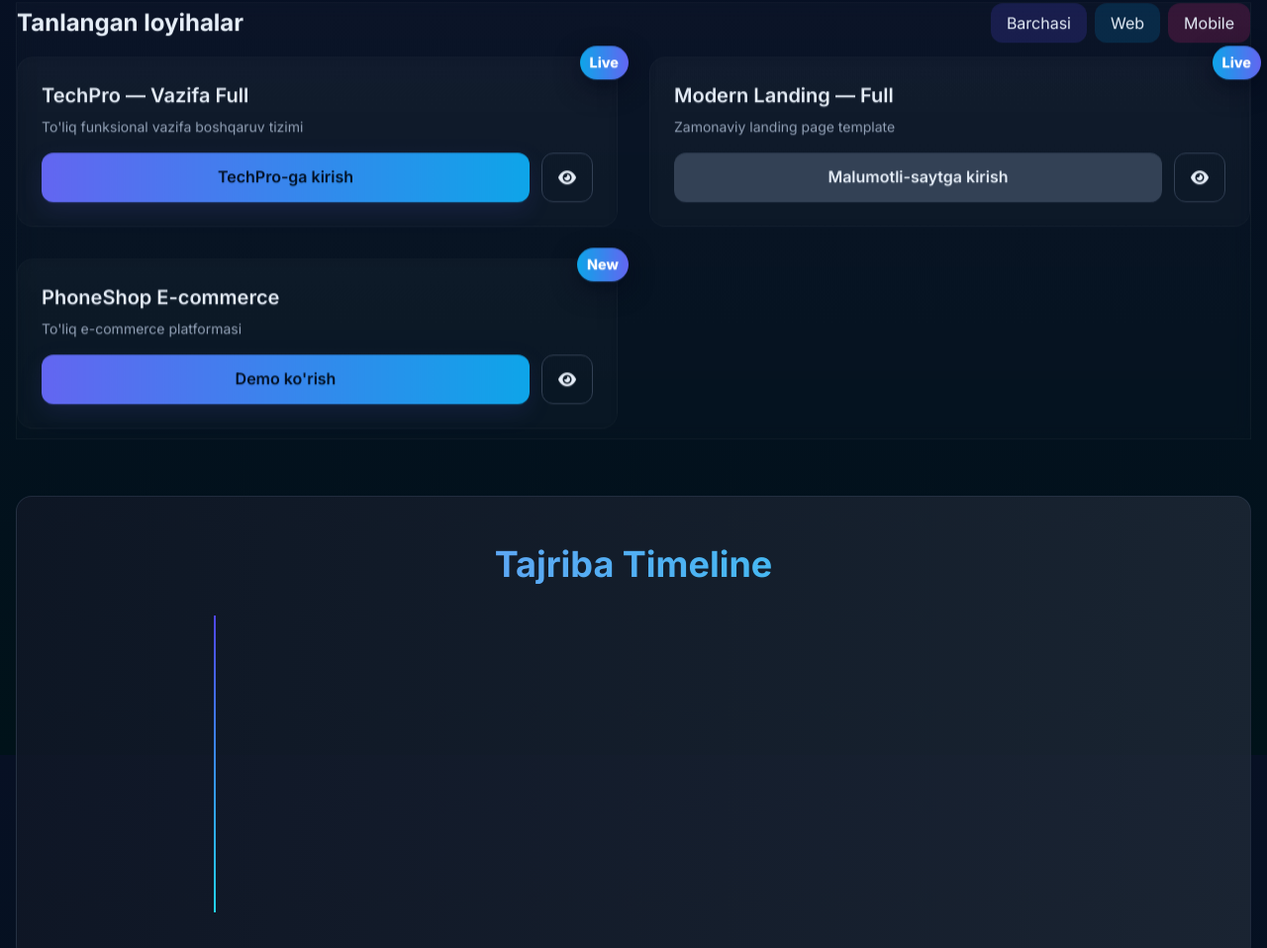
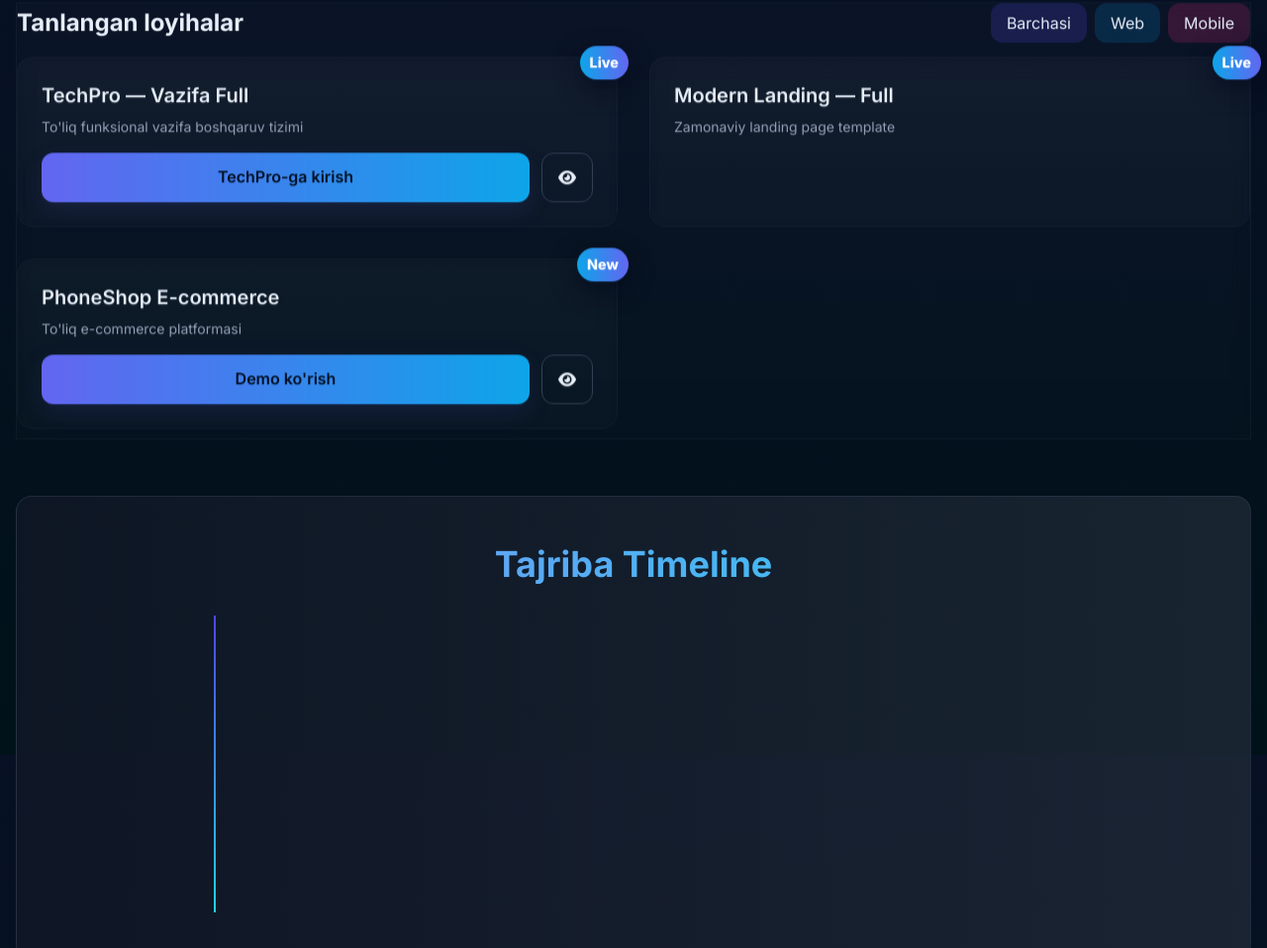
Before and after one commit to Sherjonov/MyPortfolio, a website: page index.html in a window 1280 px wide. Shown: the part 837-1795 px from the top of the page at 99% size. Drawn offline with nearby package versions, Linux system fonts and the light colour scheme.

Commit message:
Portfolio

```diff
--- a/index.html
+++ b/index.html
@@ -196,16 +196,6 @@
             </div>
             <div class="badge-300k">Live</div>
           </div>
-          <div class="flex gap-3">
-            <a href="https://malumotli-site.netlify.app/" target="_blank"
-               class="px-6 py-3 rounded-xl font-semibold bg-slate-700 hover:bg-slate-600 transition-all flex-1 text-center">
-              Malumotli-saytga kirish
-            </a>
-            <button onclick="openCase({title:'Malumotli Sayt', stack:'HTML/CSS/JS/Tailwind/AOS', demo:'https://malumotli-site.netlify.app/', body:'Zamonaviy landing page. AOS animatsiyalar, smooth scroll, responsive.'})"
-                    class="px-4 py-3 rounded-xl border border-slate-700 hover:bg-slate-700/50 transition-all">
-              <i class="fa-solid fa-eye"></i>
-            </button>
-          </div>
         </article>
 
         <!-- ✅ TAILWIND QO'SHILDI: Qo'shimcha loyihalar -->
@@ -376,7 +366,7 @@
             <button type="reset" class="px-8 py-3 rounded-xl border-2 border-slate-700/50 hover:border-slate-600/50 bg-slate-800/30 hover:bg-slate-700/20 transition-all duration-300">Tozalash</button>
             <button type="submit" class="px-8 py-3 rounded-xl btn-primary font-semibold shadow-lg hover:shadow-xl hover:shadow-indigo-500/25 transform hover:-translate-y-1 transition-all duration-300 group">
               <span class="group-hover:hidden">Yuborish</span>
-              <span class="hidden group-hover:inline flex items-center gap-2">
+              <span class=" group-hover:inline flex items-center gap-2">
                 <i class="fa-solid fa-paper-plane"></i> Yuborilmoqda...
               </span>
             </button>
```
